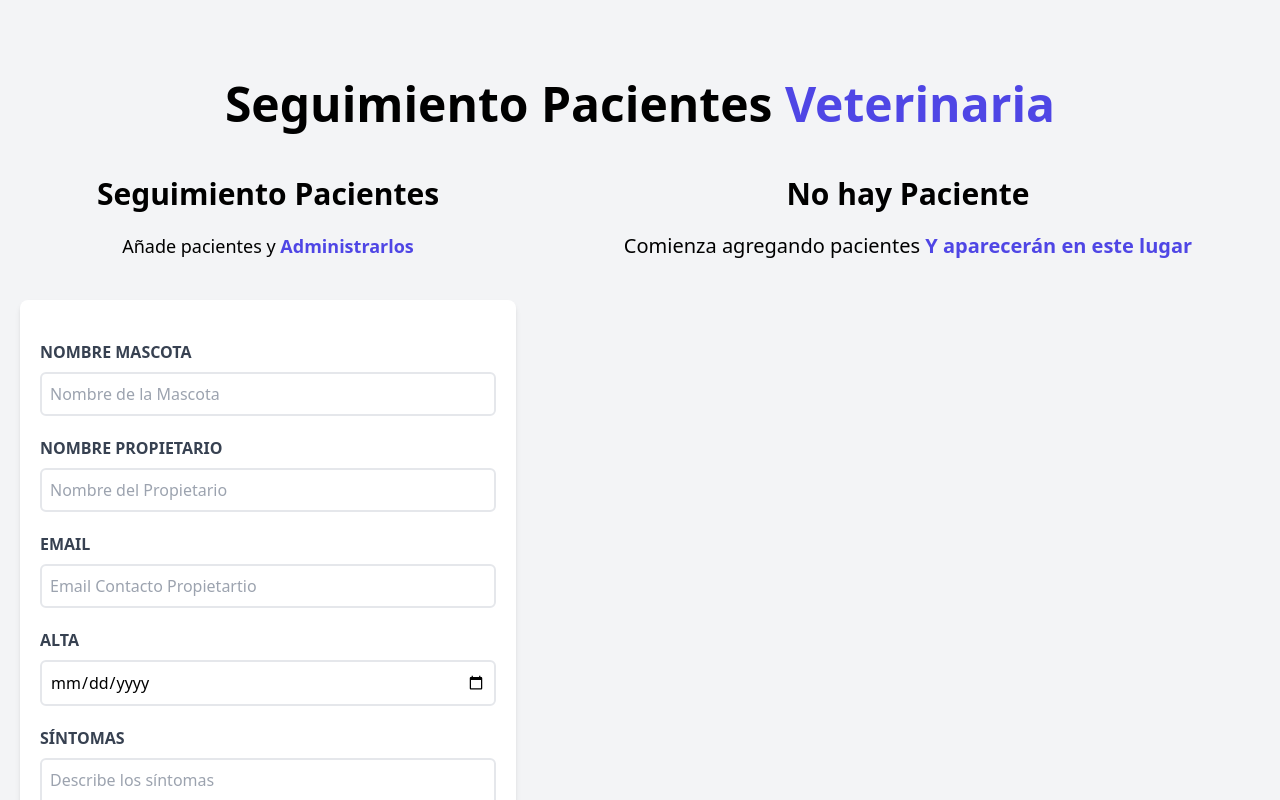
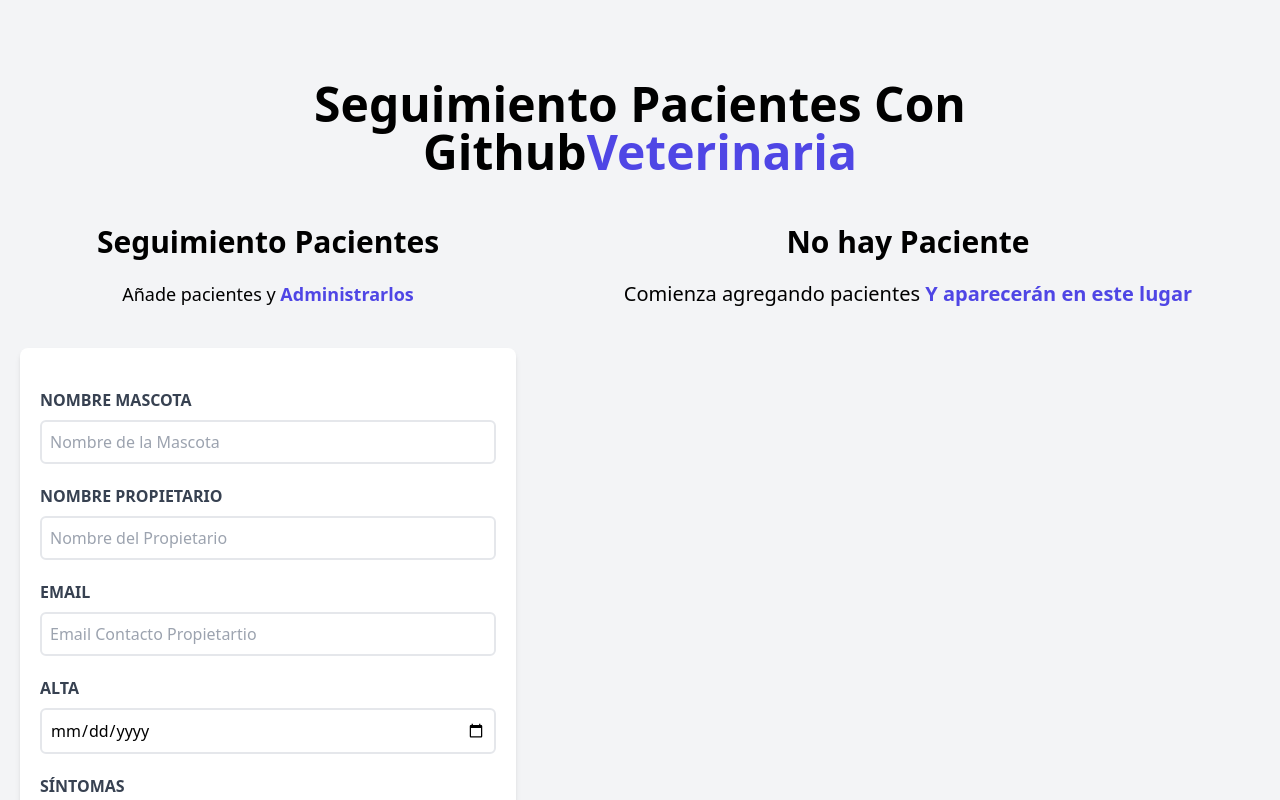
Before and after one commit to emmanuelbeltre/citas-react, a React (Vite) app: page / in a window 1280 px wide. Shown: the top 800 px of the page. Built offline with nearby package versions, Linux system fonts and the light colour scheme.

Commit message:
Nueva rama

```diff
--- a/src/components/Header.jsx
+++ b/src/components/Header.jsx
@@ -5,7 +5,7 @@ function Header() {
   return (
     <>
       <h1 className='font-black text-5xl text-center md:w-2/3 mx-auto'>
-        Seguimiento Pacientes{" "}
+        Seguimiento Pacientes{" "} Con Github
         <span className="text-indigo-600">Veterinaria</span>
       </h1>
     </>
```
